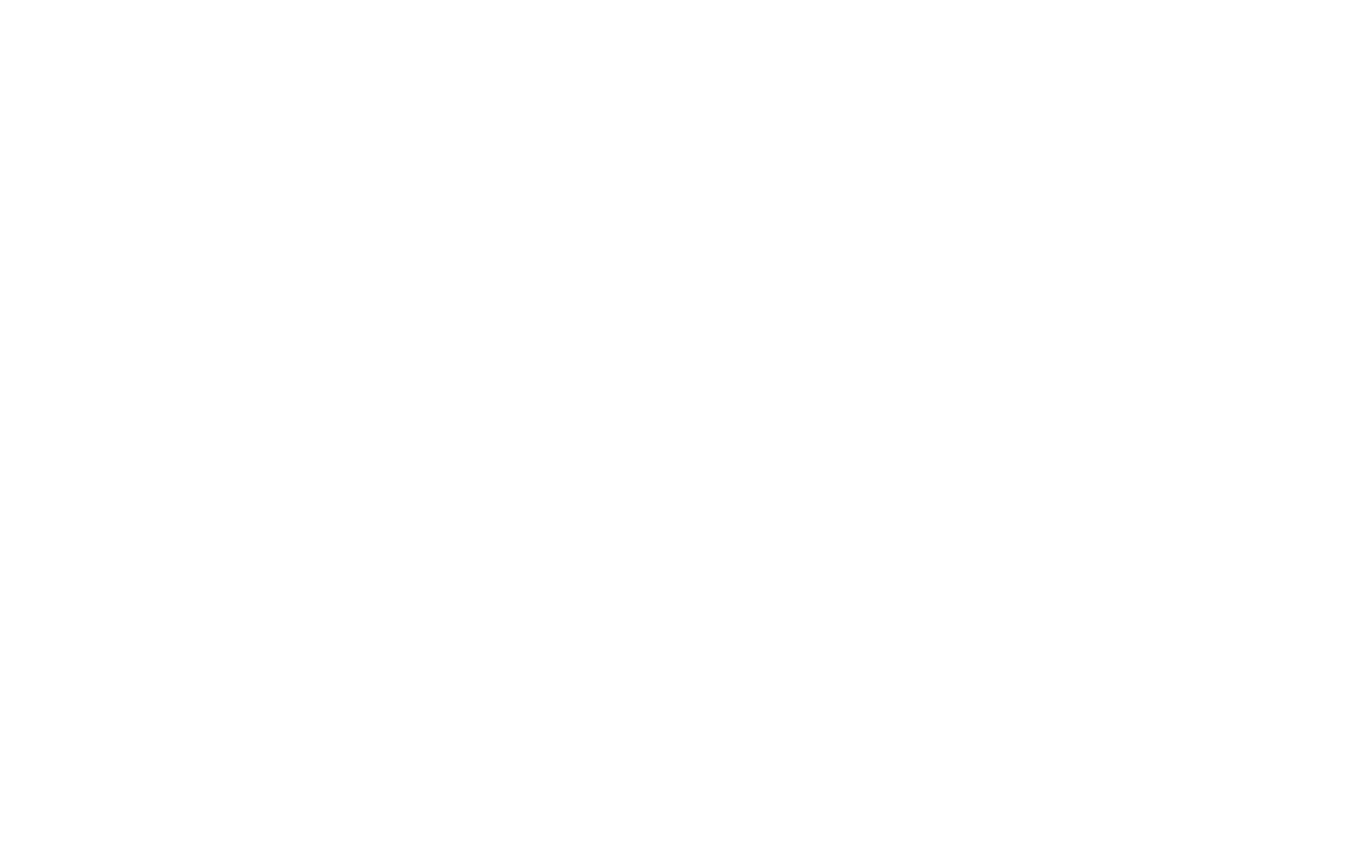
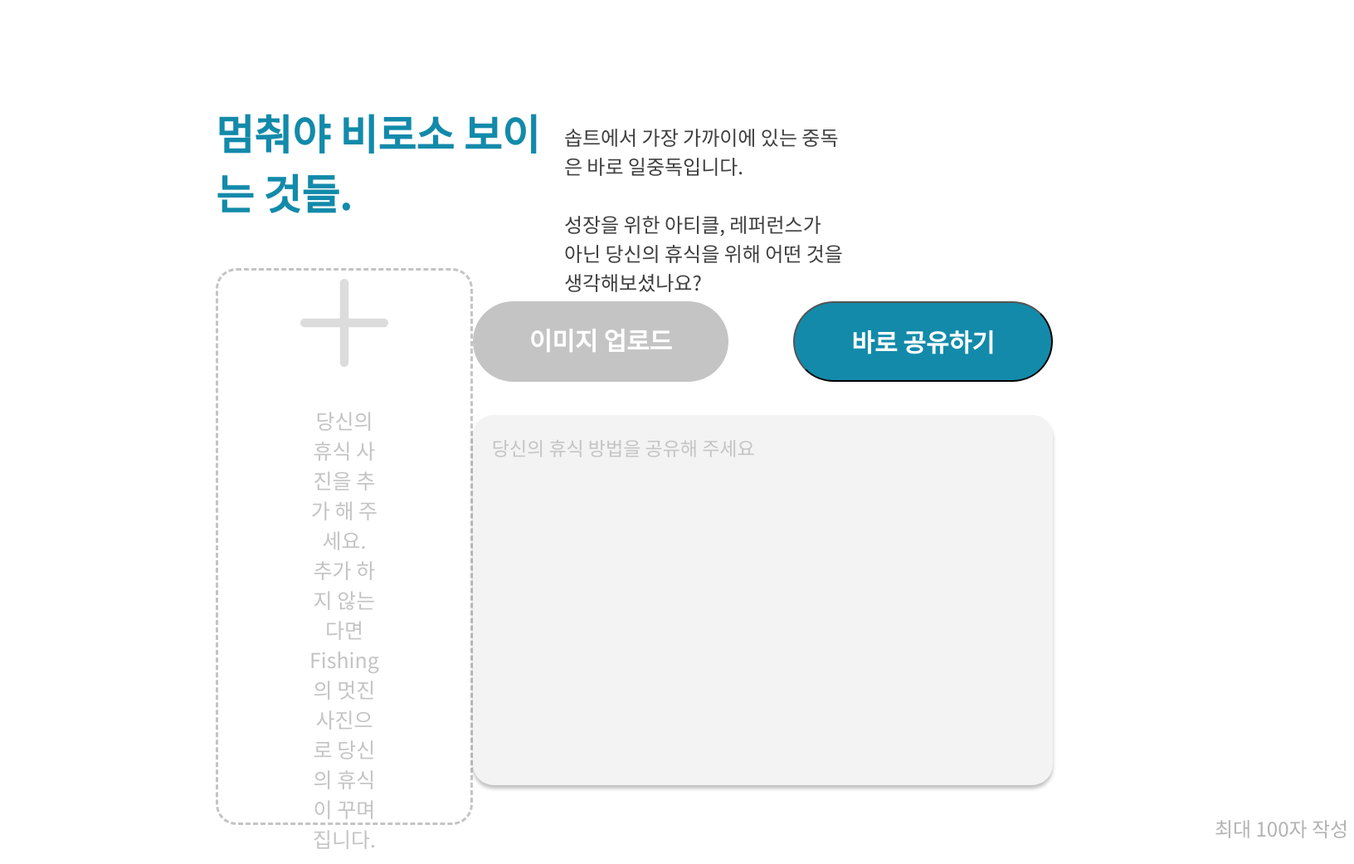
Before and after one commit to hyundang/kyahaha-frontend, a React (Create React App) app in the folder soptapp/: page /share in a window 1280 px wide. Shown: the whole page at 83% size, 1632 px wide, since content can reach past the window. Before the commit the page ends 800 px from the top, so only its background shows below. Built offline with nearby package versions, Linux system fonts and the light colour scheme.

Commit message:
Finish postSharePage

```diff
--- a/soptapp/package.json
+++ b/soptapp/package.json
@@ -9,6 +9,7 @@
     "axios": "^0.21.0",
     "react": "^17.0.1",
     "react-dom": "^17.0.1",
+    "react-images-upload": "^1.2.8",
     "react-redux": "^7.2.2",
     "react-router-dom": "^5.2.0",
     "react-scripts": "4.0.0",
--- a/soptapp/src/App.js
+++ b/soptapp/src/App.js
@@ -1,23 +1,24 @@
-import { BrowserRouter as Router, Route, Switch} from 'react-router-dom';
-import MainPage from './pages/MainPage';
-import LoginPage from './pages/LoginPage';
-import HealingPage from './pages/HealingPage';
-import PostPage from './pages/PostPage';
-import PostListPage from './pages/PostListPage';
-
+import { BrowserRouter as Router, Route, Switch } from "react-router-dom";
+import MainPage from "./pages/MainPage";
+import LoginPage from "./pages/LoginPage";
+import HealingPage from "./pages/HealingPage";
+import PostPage from "./pages/PostPage";
+import PostListPage from "./pages/PostListPage";
+import PostSharePage from "./pages/PostSharePage";
 
 const App = () => {
   return (
     <Router>
       <Switch>
-        <Route path='/' exact component={LoginPage} />
-        <Route path='/main' component={MainPage} />
-        <Route path='/healing' component={HealingPage} />
-        <Route path='/post' component={PostPage} />
-        <Route path='/postlist' component={PostListPage} />
+        <Route path="/" exact component={LoginPage} />
+        <Route path="/main" component={MainPage} />
+        <Route path="/healing" component={HealingPage} />
+        <Route path="/post" component={PostPage} />
+        <Route path="/postlist" component={PostListPage} />
+        <Route path="/share" component={PostSharePage} />
       </Switch>
     </Router>
   );
-}
+};
 
 export default App;
--- /dev/null
+++ b/soptapp/src/hooks/useInput.js
@@ -0,0 +1,14 @@
+import { useState } from "react";
+
+export default (defaultValue) => {
+  const [value, setValue] = useState(defaultValue);
+
+  const onChange = (e) => {
+    const {
+      target: { value },
+    } = e;
+    setValue(value);
+  };
+
+  return { value, onChange, setValue };
+};
--- /dev/null
+++ b/soptapp/src/pages/PostSharePage.js
@@ -0,0 +1,293 @@
+import React, { useRef, useState } from "react";
+import styled from "styled-components";
+import useInput from "../hooks/useInput";
+import plusImg from "../assets/icon/plus.png";
+import axios from "axios";
+
+const Container = styled.div`
+  /* height: 100%;
+  width: 100%; */
+  /* padding-top: 123px; */
+  padding: 123px 260px 47px 260px;
+`;
+
+const UpperContainer = styled.div`
+  height: 100px;
+  /* width: 100vw; */
+  margin: auto;
+  /* background-color: red; */
+  display: flex;
+  justify-content: space-between;
+`;
+
+const Copy = styled.div`
+  width: 675px;
+  height: 68px;
+  font-family: Noto Sans KR;
+  font-style: normal;
+  font-weight: bold;
+  font-size: 50px;
+  line-height: 72px;
+  color: #138aaa;
+`;
+
+const Narrative = styled.p`
+  font-family: Noto Sans KR;
+  font-style: normal;
+  font-weight: normal;
+  font-size: 24px;
+  line-height: 35px;
+  white-space: pre-line;
+  color: #3f3f3f;
+`;
+
+const BottomContainer = styled.div`
+  display: flex;
+  margin-top: 100px;
+  justify-content: space-between;
+`;
+
+const ButtonsAndInput = styled.div`
+  display: flex;
+  flex-direction: column;
+`;
+
+const Buttons = styled.div`
+  /* width: 40%; */
+  margin-top: 40px;
+  display: flex;
+  justify-content: space-between;
+`;
+
+const UploadButton = styled.div`
+  padding: 25px 68px;
+  background: #c4c4c4;
+  border-radius: 80px;
+  font-family: Noto Sans KR;
+  font-style: normal;
+  font-weight: bold;
+  font-size: 30px;
+  line-height: 43px;
+  color: #ffffff;
+  text-align: center;
+  white-space: nowrap;
+`;
+
+const ShareButton = styled.button`
+  padding: 25px 68px;
+  background: #138aaa;
+  border-radius: 80px;
+  font-family: Noto Sans KR;
+  font-style: normal;
+  font-weight: bold;
+  font-size: 30px;
+  line-height: 43px;
+  color: #ffffff;
+  text-align: center;
+  white-space: nowrap;
+`;
+
+const ChosenImage = styled.img`
+  /* display: ${(props) => (props.src === "" ? "none" : "block")}; */
+  width: 671px;
+  height: 671px;
+  border-radius: 25px;
+`;
+
+const ImageContainer = styled.div`
+  width: 671px;
+  height: 671px;
+  border: 3px dashed #c4c4c4;
+  box-sizing: border-box;
+  border-radius: 25px;
+  display: flex;
+  flex-direction: column;
+  justify-content: center;
+  align-items: center;
+  padding: 0 auto;
+`;
+
+const PlusButton = styled.img`
+  width: 198px;
+  height: 198px;
+`;
+
+const ImageForm = styled.form``;
+
+const ImageInput = styled.input``;
+
+const Description = styled.p`
+  font-family: Noto Sans KR;
+  font-style: normal;
+  font-weight: normal;
+  font-size: 25px;
+  line-height: 36px;
+  text-align: center;
+
+  margin: 0 110px;
+  white-space: pre-line;
+  color: #c4c4c4;
+`;
+
+const ContentsInput = styled.textarea`
+  margin-top: 40px;
+  width: 653px;
+  height: 400px;
+  resize: none;
+  background: #f3f3f3;
+  border: none;
+  border-radius: 25px;
+  box-shadow: 0px 4px 4px rgba(0, 0, 0, 0.25);
+  padding: 23px;
+  font-family: Noto Sans KR;
+  font-style: normal;
+  font-weight: normal;
+  font-size: 23px;
+  line-height: 33px;
+  color: #525252;
+  :focus {
+    outline: 0;
+  }
+  ::placeholder {
+    color: #c4c4c4;
+  }
+`;
+
+const ContentsInputLabel = styled.div`
+  position: absolute;
+  width: 168px;
+  height: 34px;
+  left: 1464px;
+  top: 980px;
+  z-index: 10;
+
+  font-family: Noto Sans KR;
+  font-style: normal;
+  font-weight: normal;
+  font-size: 24px;
+  line-height: 35px;
+
+  color: #b4b3b3;
+`;
+
+const PostSharePage = () => {
+  const contentsInput = useInput("");
+  const [image, setImage] = useState();
+  const [didChooseImage, setDidChooseImage] = useState(false);
+
+  const imageRef = useRef(null);
+
+  const handleFormClick = () => {
+    document.getElementById("imageInput").click();
+  };
+
+  const handleSubmitButton = async () => {
+    // document.getElementById("formId").submit();
+    // upload()
+    let fileData = new FormData();
+    try {
+      console.log(contentsInput.value);
+      fileData.append("postImageUrl", image);
+      fileData.append("contents", contentsInput.value);
+      fileData.append("nickname", "first");
+      console.log(image);
+      const post = await axios({
+        method: "post",
+        url: "http://localhost:3000/api/posts",
+        headers: {
+          "Content-Type": "multipart/form-data",
+        },
+        data: fileData,
+      });
+      console.log(post);
+    } catch (error) {
+      console.log(error);
+    }
+  };
+
+  const handleImageChange = (event) => {
+    setImage(event.target.files[0]);
+    imageRef.current.src = URL.createObjectURL(event.target.files[0]);
+    imageRef.current.style = { display: "block" };
+    setDidChooseImage(true);
+  };
+  const upload = async ({ event }) => {
+    console.log(event);
+    event.preventDefault();
+    let fileData = new FormData();
+    try {
+      fileData.append("image", image);
+      console.log(image);
+      const post = await axios({
+        method: "post",
+        url: "http://52.78.212.95:3000/api/posts",
+        headers: {
+          "Content-Type": "multipart/form-data",
+        },
+        data: {
+          contents: contentsInput.value,
+          postImageUrl: image,
+        },
+      });
+      console.log(post);
+    } catch (error) {
+      console.log(error);
+    }
+  };
+
+  return (
+    <Container>
+      <UpperContainer>
+        <Copy>멈춰야 비로소 보이는 것들.</Copy>
+        <Narrative>
+          {`솝트에서 가장 가까이에 있는 중독은 바로 일중독입니다.\n \n성장을 위한 아티클, 레퍼런스가\n아닌 당신의 휴식을 위해 어떤 것을 생각해보셨나요?`}
+        </Narrative>
+      </UpperContainer>
+      <ImageForm
+        id="formId"
+        onSubmit={(event) => upload({ event })}
+        method="post"
+        encType="mutipart/form-data">
+        <BottomContainer>
+          <ImageContainer onClick={() => handleFormClick()}>
+            <ChosenImage style={{ display: "none" }} ref={imageRef} />
+            {!didChooseImage && (
+              <>
+                <PlusButton src={plusImg} />
+                <Description>{`당신의 휴식 사진을 추가 해 주세요.\n추가 하지 않는다면 Fishing의 멋진사진으로 당신의 휴식이 꾸며집니다.`}</Description>
+              </>
+            )}
+
+            <ImageInput
+              type="file"
+              style={{ display: "none" }}
+              name="image"
+              id="imageInput"
+              accept="image/*"
+              onChange={(event) => handleImageChange(event)}
+            />
+          </ImageContainer>
+          <ButtonsAndInput>
+            <Buttons>
+              <UploadButton onClick={() => handleFormClick()}>
+                이미지 업로드
+              </UploadButton>
+              <ShareButton onClick={() => handleSubmitButton()}>
+                바로 공유하기
+              </ShareButton>
+            </Buttons>
+            <ContentsInput
+              value={contentsInput.value}
+              onChange={contentsInput.onChange}
+              placeholder="당신의 휴식 방법을 공유해 주세요"
+              maxLength="100"
+            />
+            <ContentsInputLabel>최대 100자 작성</ContentsInputLabel>
+          </ButtonsAndInput>
+        </BottomContainer>
+      </ImageForm>
+    </Container>
+  );
+};
+
+export default PostSharePage;
```
Also changed, not shown: soptapp/src/assets/icon/plus.png (added), 1 other file (tests, documents, lock files or other folders).
